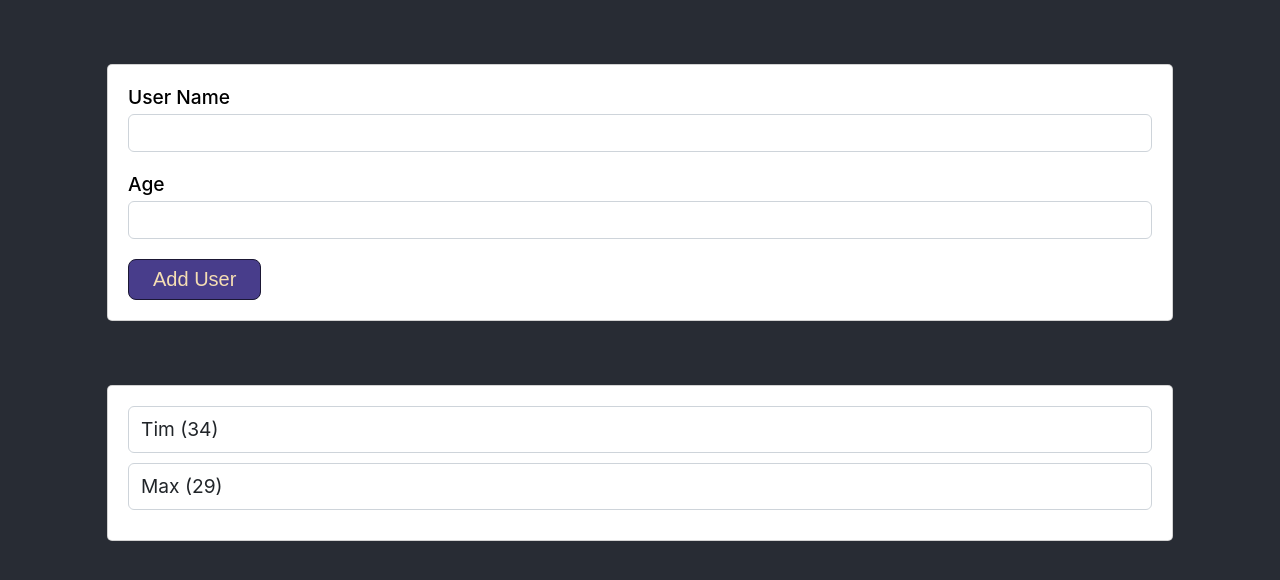
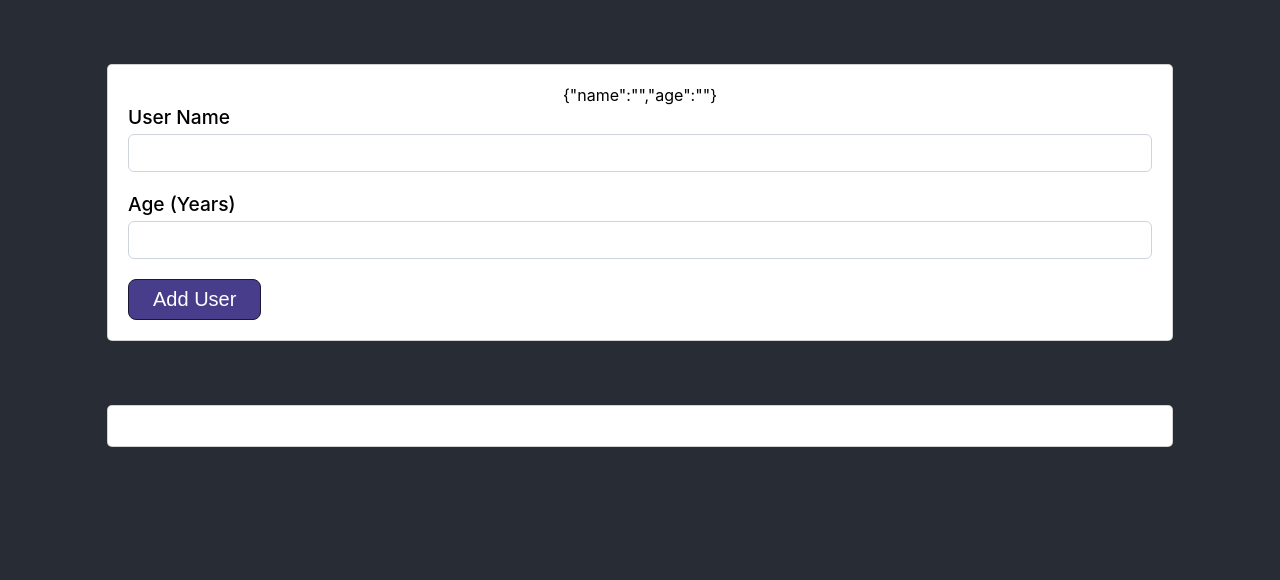
Before and after one commit to abhimax/react-user-entry, a React (Create React App) app: page / in a window 1280 px wide. Shown: the top 580 px of the page. Built offline with nearby package versions, Linux system fonts and the light colour scheme.

Commit message:
feat: state handling and form validation

```diff
--- a/src/App.js
+++ b/src/App.js
@@ -1,13 +1,24 @@
-import logo from './logo.svg';
-import './App.css';
-import UserEntry from './views/UserEntry/UserEntry';
-import UserList from './views/UserList/UserList';
+import logo from "./logo.svg";
+import "./App.css";
+import UserEntry from "./views/UserEntry/UserEntry";
+import UserList from "./views/UserList/UserList";
+import { useState } from "react";
 
+//let userList = "";
 function App() {
+  const [userList, setUserList] = useState([]);
+  const onAddUserHandler = (user) => {
+    console.log("User from App JS", user);
+    setUserList((prevState) => {
+      return [...prevState, ...[user]];
+    });
+    console.log("onAddUserHandler", userList);
+  };
+
   return (
     <div className="App">
-      <UserEntry/>
-      <UserList/>
+      <UserEntry onAddUser={onAddUserHandler} />
+      <UserList users={userList} />
     </div>
   );
 }
--- a/src/components/Button/Button.module.css
+++ b/src/components/Button/Button.module.css
@@ -4,7 +4,7 @@
     font-size: 1.25rem;
     border-radius: 0.5rem;
     border: 1px solid rgb(27, 23, 52);
-    color: wheat;
+    color: rgb(255, 255, 255);
 }
 .btn:hover{
     background-color: rgb(45, 38, 89);
--- a/src/components/Input/Input.js
+++ b/src/components/Input/Input.js
@@ -1,9 +1,12 @@
 import styles from "./Input.module.css";
-const Input = ({ labelText, type, value }) => {
+const Input = ({ id,labelText, type, value, onChange }) => {
+const setValue = (event) =>{
+    onChange(event.target.value);
+}
   return (
     <div className={styles['input-container']}>
-      <label className={styles['input-label']}>{labelText}</label>
-      <input type={type} value={value} className={styles['input']}/>
+      <label htmlFor={id} className={styles['input-label']}>{labelText}</label>
+      <input id={id} type={type} value={value} className={styles['input']} onChange={setValue}/>
     </div>
   );
 };
--- a/src/views/UserEntry/UserEntry.js
+++ b/src/views/UserEntry/UserEntry.js
@@ -1,15 +1,63 @@
+import { useState } from "react";
 import Button from "../../components/Button/Button";
 import Card from "../../components/Card/Card";
 import Input from "../../components/Input/Input";
 import styles from "./UserEntry.module.css";
 
-const UserEntry = () => {
+const UserEntry = ({ onAddUser }) => {
+  const nameChangeHandler = (value) => {
+    console.log("uname -from userEntry ", value);
+
+    setUser((prevState) => {
+      return { ...prevState, name: value };
+    });
+  };
+
+  const ageChangeHandler = (value) => {
+    console.log("age -from userEntry ", value);
+    setUser((prevState) => {
+      return { ...prevState, age: value };
+    });
+  };
+
+  const [user, setUser] = useState({
+    name: "",
+    age: "",
+  });
+
+  const SubmitHandler = (event) => {
+    event.preventDefault();
+    if (user.name.length == 0 || user.age.length == 0) {
+      alert("Please enter valid name and age (Non empty values).");
+    } else if (user.age < 0) {
+      alert("Please enter a valid age (>0).");
+    } else {
+      onAddUser(user);
+      setUser((prevState) => {
+        return { ...prevState, name: "", age: "" };
+      });
+    }
+  };
+
   return (
-    <Card className={styles['user-entry']}>
-      <form>
-        <Input labelText="User Name" type="text" />
-        <Input labelText="Age" type="number" />
-        <div className={styles['action-btn-container']}>
+    <Card className={styles["user-entry"]}>
+      <span>{JSON.stringify(user)}</span>
+      <form onSubmit={SubmitHandler}>
+        <Input
+          id="uName"
+          labelText="User Name"
+          type="text"
+          onChange={nameChangeHandler}
+          value={user.name}
+        />
+        <Input
+          id="uAge"
+          labelText="Age (Years)"
+          type="number"
+          onChange={ageChangeHandler}
+          value={user.age}
+        />
+        <div className={styles["action-btn-container"]}>
           <Button type="submit">Add User</Button>
         </div>
       </form>
--- a/src/views/UserList/UserList.js
+++ b/src/views/UserList/UserList.js
@@ -4,11 +4,13 @@ import Input from "../../components/Input/Input";
 import User from "../User/User";
 import styles from "./UserList.module.css";
 
-const UserList = () => {
+const UserList = ({users}) => {
+  console.log('From UserList >>',users);
   return (
     <Card className={styles['user-view']}>
-      <User name="Tim" age="34"/>
-      <User name="Max" age="29"/>
+      {
+        users && users.map( (item,key) => { return <User name={item.name} age={item.age} key={key}/> })
+      }
     </Card>
   );
 };
```
